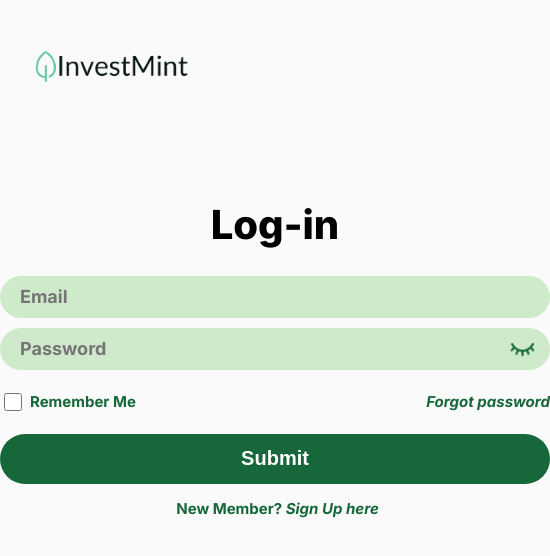
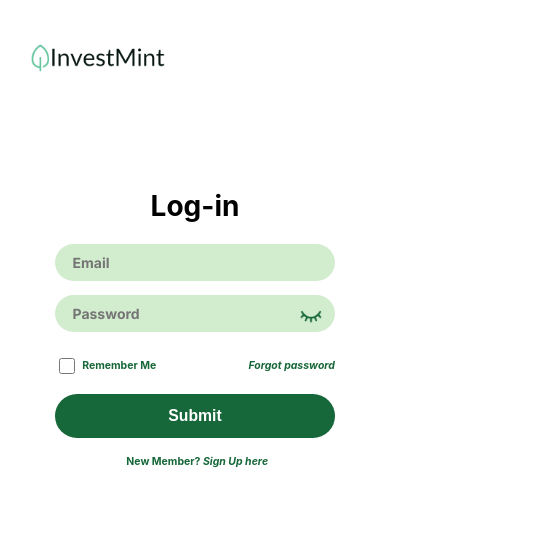
Before and after one commit to InvestMint-Dev/InvestMint-UI, a React (Create React App) app: page / in a window 390 px wide. Shown: the top 556 px of the page, 550 px wide, since content can reach past the window. Built offline with nearby package versions, Linux system fonts and the light colour scheme.

Commit message:
log-in page responsive styling

```diff
--- a/src/App.css
+++ b/src/App.css
@@ -1,28 +1,30 @@
-body {
-  background-color: #fafafa;
-  font-family: "Inter", sans-serif;
-  font-size: 16px; /* Default font size */
+html {
+  font-size: 16px; /* Default base size */
 }
 
-/* Small devices (phones) */
 @media (max-width: 600px) {
-  body {
-      font-size: 14px; /* Smaller font size for mobile */
+  html {
+      font-size: 14px; /* Smaller base size on mobile */
   }
 }
 
-/* Medium devices (tablets) */
-@media (min-width: 601px) and (max-width: 1024px) {
-  body {
-      font-size: 1.125rem; /* Larger font size for tablets */
+@media (min-width: 1025px) {
+  html {
+      font-size: 18px; /* Larger base size on desktops */
   }
 }
 
-/* Large devices (desktops) */
-@media (min-width: 1025px) {
-  body {
-      font-size: 1.25rem; /* Even larger font size for desktops */
-  }
+body {
+  font-size: 1rem; /* Scales with the root font size */
+  padding: 1rem;
+}
+
+h1 {
+  font-size: 2rem;
+}
+
+p {
+  font-size: 1rem;
 }
 
 .logo-display {
--- a/src/pages/log-in-page/log-in-page.css
+++ b/src/pages/log-in-page/log-in-page.css
@@ -5,7 +5,7 @@
     margin-left: auto;
     margin-right: auto;
     margin-top: 12.5rem;
-    width: 34.375rem;
+    width: 32.5rem;
 }
 
 .log-in-form {
@@ -17,3 +17,10 @@
 .log-in-form.fade-in {
     opacity: 1; /* Fully opaque */
 }
+
+/* Small devices (phones) */
+@media (max-width: 600px) {
+    .log-in-form-container {
+        width: 20rem;
+    }
+}
--- a/src/pages/styling/form-styling.css
+++ b/src/pages/styling/form-styling.css
@@ -1,15 +1,14 @@
 
 .form-heading {
-  font-size: 2.5rem;
   color: black;
   text-align: center;
-  font-weight: 800;
+  font-weight: bold;
 }
 
 .form-textarea { /*input area*/
   width: calc(100% - 2.5rem);
   height: 2.5rem;
-  margin-bottom: 0.625rem;
+  margin-bottom: 1rem;
   padding-left: 1.25rem;
   padding-right: 1.25rem;
   line-height: 2.5rem;
@@ -90,7 +89,7 @@
   background: #166739;
   color: white;
   font-weight: bold;
-  font-size: 1.25rem;
+  font-size: 1.125rem;
 }
 
 .form-submit-button:hover {
@@ -173,3 +172,18 @@
   width: 1.5625rem; /* Adjust size as needed */
   height: auto; /* Adjust size as needed */
 }
+
+/* Small devices (phones) */
+@media (max-width: 600px) {
+  .form-label {
+    font-size: 0.75rem;
+  }
+
+  .form-link {
+    font-size: 0.75rem;
+  }
+
+  .form-textarea { /*input area*/
+    font-size: 1rem;
+  }
+}
```
